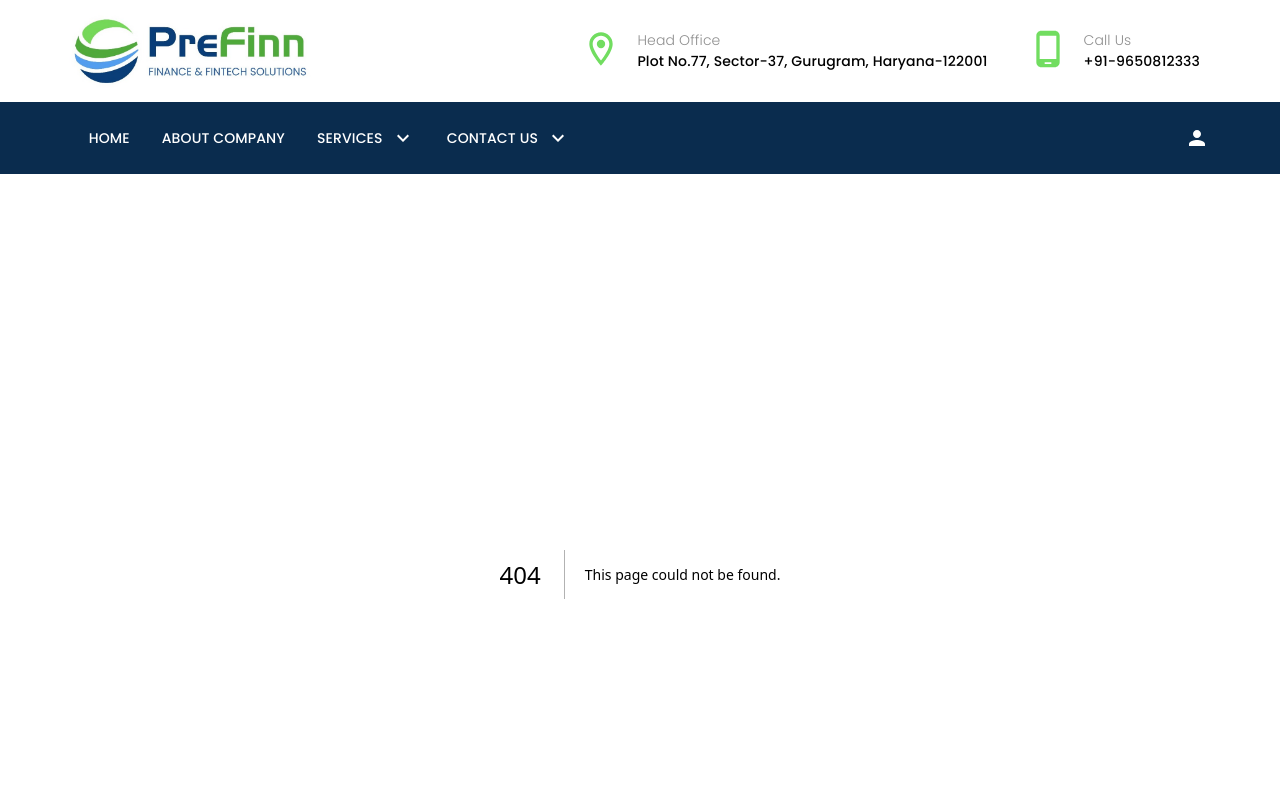
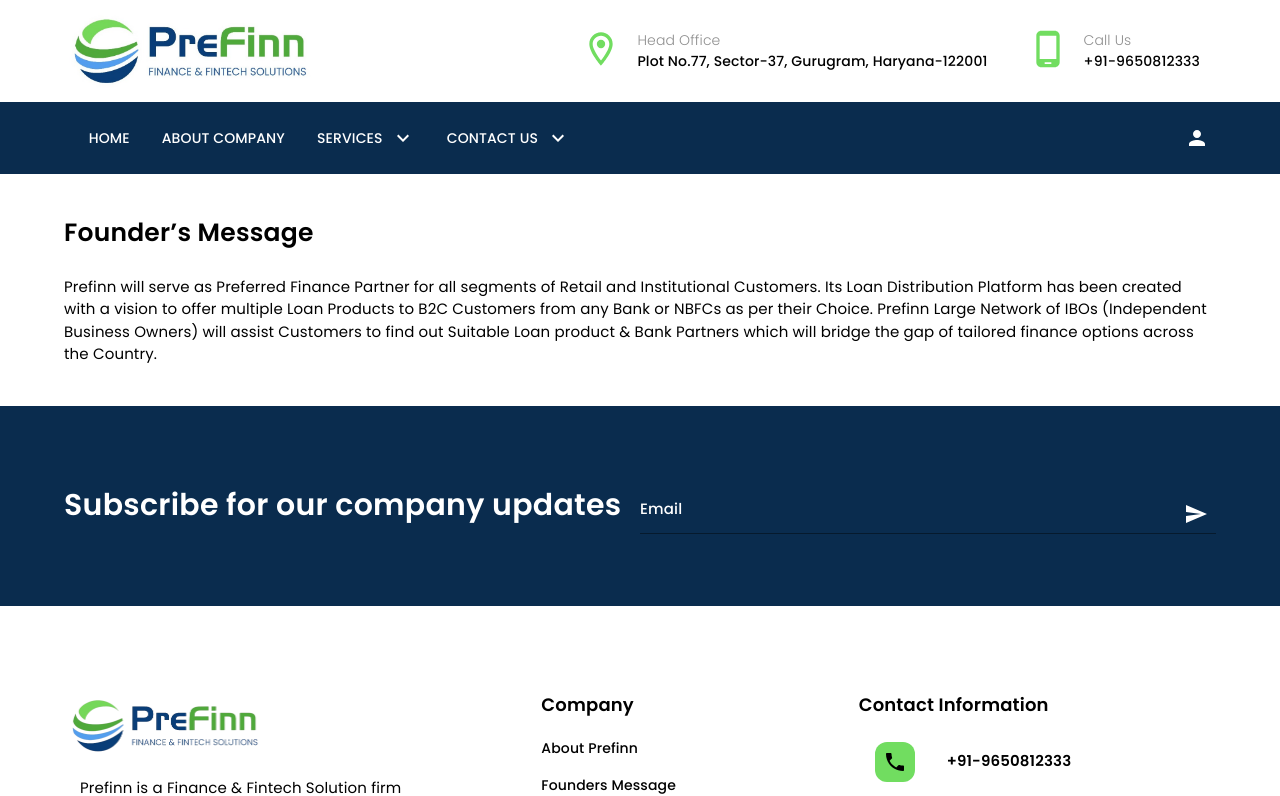
Before and after one commit to Kunal5200/felos-fe, a Next.js app: page /founder-message in a window 1280 px wide. Before the commit this address had no page. Shown: the top 796 px of the page. Built offline with nearby package versions, Linux system fonts and the light colour scheme.

Commit message:
add changes4

```diff
--- a/src/components/layout.tsx
+++ b/src/components/layout.tsx
@@ -17,7 +17,7 @@
   return (
     <div>
       <Head>
-        <link rel="icon" href="/public/favicon.png"></link>
+        <link rel="icon" href="../../public/favicon.png"></link>
       </Head>
       {/* {!phone && <Subheader />} */}
       {phone && <MobileHeader />}
--- /dev/null
+++ b/src/pages/founder-message.tsx
@@ -0,0 +1,32 @@
+import { poppins400, poppins500, poppins600 } from "@/utils/fonts";
+import { Box, Container, Typography } from "@mui/material";
+import React from "react";
+
+const FounderMessage = () => {
+  return (
+    <div>
+      <Box sx={{ pt: 5, pb: 5 }}>
+        <Container>
+          <Typography sx={{ fontSize: 25, fontFamily: poppins600.style }}>
+            {" "}
+            Founder’s Message
+          </Typography>
+          <Typography
+            sx={{ fontSize: 15, fontFamily: poppins400.style, mt: 3 }}
+          >
+            {" "}
+            Prefinn will serve as Preferred Finance Partner for all segments of
+            Retail and Institutional Customers. Its Loan Distribution Platform
+            has been created with a vision to offer multiple Loan Products to
+            B2C Customers from any Bank or NBFCs as per their Choice. Prefinn
+            Large Network of IBOs (Independent Business Owners) will assist
+            Customers to find out Suitable Loan product & Bank Partners which
+            will bridge the gap of tailored finance options across the Country.
+          </Typography>
+        </Container>
+      </Box>
+    </div>
+  );
+};
+
+export default FounderMessage;
```
